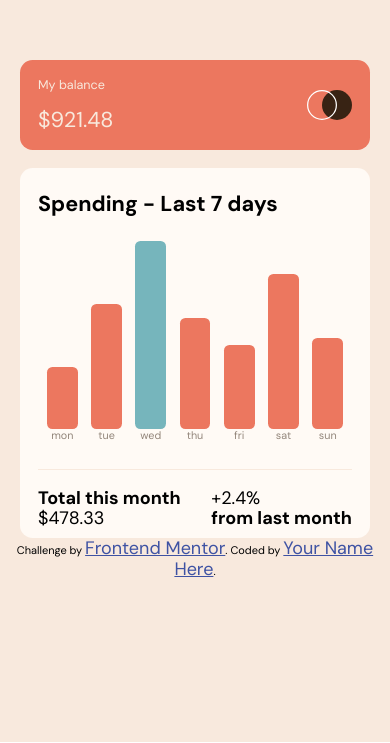
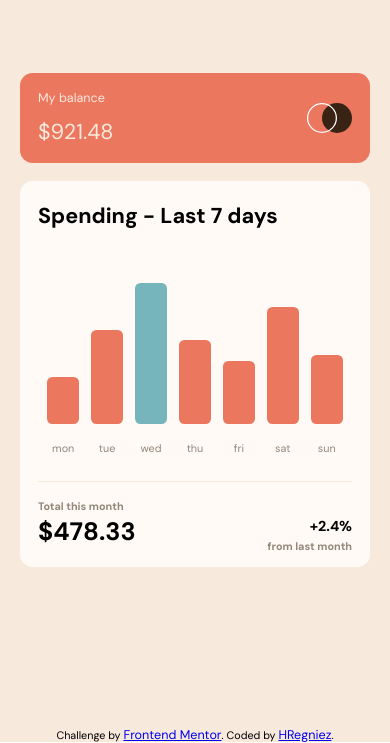
Before and after one commit to HRegniez/expenses-chart-component-main, a plain HTML site: page index.html in a window 390 px wide. Shown: the part 102-845 px from the top of the page. Drawn offline with Linux system fonts and the light colour scheme.

Commit message:
mobile ready

```diff
--- a/app.js
+++ b/app.js
@@ -8,6 +8,9 @@ fetch("./data.json")
 
         var highestIndex = 0;
         var highest = 0;
+
+        var bars = [];
+        var popUps = []
 
         for (let j = 0; j < data.length; j++) {
             const day = data[j];
@@ -24,21 +27,41 @@ fetch("./data.json")
             const days = data[i];
 
             const dayContain = document.createElement("div");
+            dayContain.classList.add("day-contain");
 
             const amount = document.createElement("div");
-            amount.style = "height:" + days.amount/10*2 + "rem";
+            amount.style = "height:" + days.amount/10*1.5 + "rem";
             amount.classList.add('main_bar');
             if (highest == days.amount) {
                 amount.classList.add('highlight');
             }
+            bars.push(amount);
+
             const day = document.createElement("p");
             day.innerText = days.day;
             day.classList.add('main_chart_day');
 
+            const popUp = document.createElement("p");
+            popUp.classList.add('pop');
+            popUp.classList.add('hidden');
+            popUp.innerText = "$" + days.amount;
+            popUps.push(popUp)
 
+            dayContain.appendChild(popUp);
             dayContain.appendChild(amount);
             dayContain.appendChild(day);
             container.appendChild(dayContain);
 
         }
+
+
+
+        for (let k = 0; k < bars.length; k++) {
+            bars[k].addEventListener("mouseover", function(e) {
+                popUps[k].classList.toggle('hidden');
+            })
+            bars[k].addEventListener("mouseout", function(e) {
+                popUps[k].classList.toggle('hidden');
+            })
+        }
     })
--- a/index.html
+++ b/index.html
@@ -3,17 +3,10 @@
 <head>
   <meta charset="UTF-8">
   <meta name="viewport" content="width=device-width, initial-scale=1.0"> <!-- displays site properly based on user's device -->
-
   <link rel="icon" type="image/png" sizes="32x32" href="./images/favicon-32x32.png">
-
   <title>Frontend Mentor | Expenses chart component</title>
   <link rel="stylesheet" href="normalize.css">
   <link rel="stylesheet" href="style.css">
-  <!-- Feel free to remove these styles or customise in your own stylesheet 👍 -->
-  <style>
-    .attribution { font-size: 11px; text-align: center; }
-    .attribution a { color: hsl(228, 45%, 44%); }
-  </style>
 </head>
 <body>
 
@@ -37,49 +30,21 @@
 
       <div class="main_chart">
 
-        <!-- <div >
-          <div class="main_bar"></div>
-          <p class="main_chart_day">mon</p>
-        </div>
-        <div >
-          <div class="main_bar"></div>
-          <p class="main_chart_day">mon</p>
-        </div>
-        <div >
-          <div class="main_bar"></div>
-          <p class="main_chart_day">mon</p>
-        </div>
-        <div >
-          <div class="main_bar"></div>
-          <p class="main_chart_day">mon</p>
-        </div>
-        <div >
-          <div class="main_bar"></div>
-          <p class="main_chart_day">mon</p>
-        </div>
-        <div >
-          <div class="main_bar"></div>
-          <p class="main_chart_day">mon</p>
-        </div>
-        <div >
-          <div class="main_bar"></div>
-          <p class="main_chart_day">mon</p>
-        </div>   -->
       </div>
 
       <div class="main_bottom">
           <div>
+            <h3>
+              Total this month
+            </h3>
             <h2>
-              Total this month
+              $478.33
             </h2>
-            <p>
-              $478.33
-            </p>
           </div>
           <div>
-            <p>
+            <h4>
               +2.4%
-            </p>
+            </h4>
             <h3>
               from last month
             </h3>
@@ -89,7 +54,7 @@
 
     <div class="attribution">
       Challenge by <a href="https://www.frontendmentor.io?ref=challenge" target="_blank">Frontend Mentor</a>.
-      Coded by <a href="#">Your Name Here</a>.
+      Coded by <a href="https://github.com/HRegniez">HRegniez</a>.
     </div>
   </div>
 
--- a/style.scss
+++ b/style.scss
@@ -21,7 +21,7 @@ $clr-neut4: hsl(33, 100%, 98%);
     justify-content: center;
     align-items: center;
     flex-direction: column;
-
+    position: relative;
 }
 
 .header {
@@ -79,6 +79,7 @@ $clr-neut4: hsl(33, 100%, 98%);
             font-size: 0.6rem;
             color: $clr-neut2;
             text-align: center;
+            margin-top: 1rem;
         }
 
     }
@@ -87,7 +88,14 @@ $clr-neut4: hsl(33, 100%, 98%);
         background-color: $clr-prim1;
 
         border-radius: 0.3rem;
-        width: 1.7rem;
+        width: 1.8rem;
+        cursor: pointer;
+
+        transition: opacity 0.3s ease-out;
+
+        &:hover {
+            opacity: 0.6;
+        }
     }
 
     &_bottom {
@@ -95,9 +103,58 @@ $clr-neut4: hsl(33, 100%, 98%);
         padding-top: 1rem;
         display: flex;
         justify-content: space-between;
+
+        h3 {
+            color: $clr-neut2;
+            font-size: 0.6rem;
+            margin-bottom: 0.3rem;
+        }
+        h2 {
+            font-size: 1.4rem;
+        }
+        h4 {
+            margin-top: 1rem;
+            font-size: 0.8rem;
+            text-align: right;
+            margin-bottom: 0.3rem;
+        }
     }
+}
+
+.day-contain {
+    position: relative;
+    transition: opacity 0.3s ease-out;
+}
+
+.pop {
+    position: absolute;
+    top: -1.3rem;
+    font-size: 0.6rem;
+    background-color: $clr-neut1;
+    color: $clr-neut4;
+    left: -0.3rem;
+    padding: 0.2rem 0.3rem;
+    border-radius: 0.2rem;
+    transition: all 0.15s ease-out;
+    opacity: 1;
+    transform: scale(1);
+}
+
+.hidden {
+    opacity: 0;
+    transform: scale(0);
 }
 
 .highlight {
     background-color: $clr-prim2;
 }
+
+.attribution {
+    position: absolute;
+    bottom: 0;
+    font-size: 0.6rem;
+
+    a {
+        font-size: 0.7rem;
+    }
+}
```
Also changed, not shown: style.css, 1 other file.
